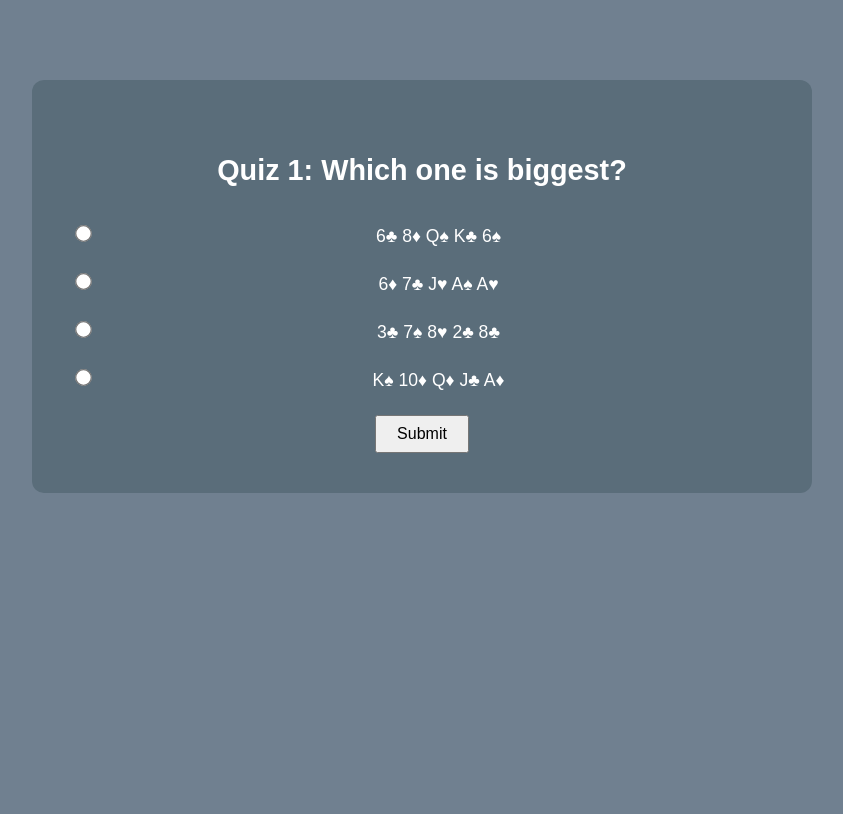
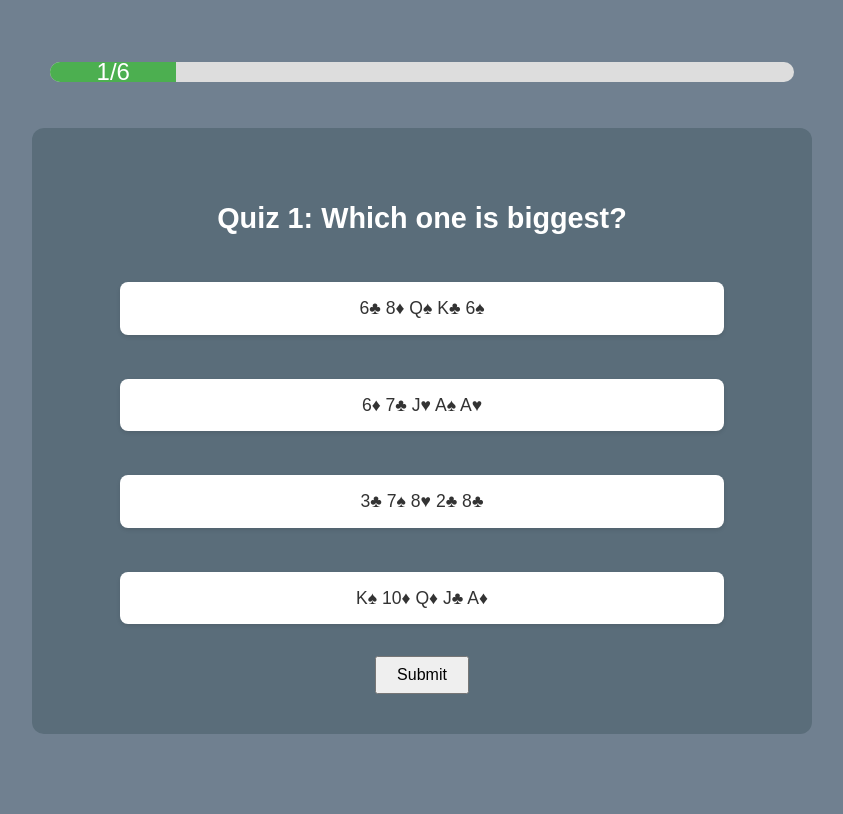
Before and after one commit to GMNBNBNB/4710UI, a Flask app: page /quiz/1 in a window 1280 px wide. Shown: the part 58-872 px from the top of the page, without its empty margins (218-1061 px from the left). Before the commit the page ends 551 px from the top, so only its background shows below. Run offline with Flask 3, Linux system fonts and the light colour scheme.

Commit message:
Change selection style, add progress bar

```diff
--- a/main.py
+++ b/main.py
@@ -70,12 +70,13 @@ def quiz(quiz_id):
             'quiz.html',
             quiz=quiz,
             quiz_id=quiz_id,
+            total=len(quiz_data),
             feedback={'correct': correct, 'explanation': explanation},
             next_url=next_url
         )
 
     # First-time GET request → no feedback shown
-    return render_template('quiz.html', quiz=quiz, quiz_id=quiz_id)
+    return render_template('quiz.html', quiz=quiz, quiz_id=quiz_id, total=len(quiz_data))
 
 @app.route('/results')
 def results():
--- a/static/css/hand_rankings.css
+++ b/static/css/hand_rankings.css
@@ -9,13 +9,11 @@
     margin-bottom: 20px;
   }
 
-  /* 外层两栏布局 */
   .ranking-grid {
     display: flex;
     gap: 40px;
     align-items: flex-start;
   }
-  /* 每一列 */
   .ranking-column {
     flex: 1;
     display: flex;
@@ -23,7 +21,6 @@
     gap: 24px;
   }
 
-  /* 每一行条目：序号 + 文本 + 牌面 横向排列 */
   .ranking-item {
     display: flex;
     align-items: center;
@@ -50,7 +47,6 @@
     color: #ddd;
   }
 
-  /* 牌面容器 */
   .cards {
     flex: 1.5;
     display: flex;
--- a/static/css/nav_arrows.css
+++ b/static/css/nav_arrows.css
@@ -15,13 +15,10 @@
     display: inline-flex;
     align-items: center;
 }
-/* 左箭头 */
 .nav-arrows a.prev::before {
     content: "◀";
     margin-right: 6px;
-    /* position: static; 伪元素默认就是 static，不用写 */
 }
-/* 右箭头 */
 .nav-arrows a.next::after {
     content: "▶";
     margin-left: 6px;
--- /dev/null
+++ b/static/css/quiz.css
@@ -0,0 +1,124 @@
+.quiz-progress-wrapper {
+    text-align: center;
+    margin: 20px 0;
+}
+.progress {
+    display: inline-block;
+    width: 60%;
+    height: 20px;
+    background: #ddd;
+    border-radius: 10px;
+    overflow: hidden;
+}
+.progress-bar {
+    height: 100%;
+    background: #4caf50;
+    color: #fff;
+    line-height: 20px;
+    text-align: center;
+    white-space: nowrap;
+    transition: width 0.3s ease;
+}
+.quiz-container {
+    max-width: 700px;
+    margin: 40px auto;
+    background-color: #5a6d7a;
+    padding: 40px;
+    border-radius: 12px;
+    color: white;
+}
+h3 {
+    font-size: 1.8rem;
+    text-align: center;
+    margin-bottom: 30px;
+    word-wrap: break-word;
+    line-height: 1.5;
+}
+form, .feedback-box {
+    display: flex;
+    flex-direction: column;
+    gap: 20px;
+}
+.form-check {
+    display: flex;
+    align-items: flex-start;
+    gap: 12px;
+}
+.form-check-input {
+    margin-top: 5px;
+    transform: scale(1.3);
+}
+.form-check-label {
+    font-size: 1.1rem;
+    word-wrap: break-word;
+    line-height: 1.6;
+    flex: 1;
+}
+.card-grid {
+    display: flex;
+    flex-wrap: wrap;
+    justify-content: center;
+    gap: 12px;
+}
+.card-item {
+    background: #fff;
+    color: #000;
+    padding: 8px 12px;
+    border-radius: 6px;
+    font-weight: bold;
+    cursor: pointer;
+    user-select: none;
+}
+.card-item input {
+    margin-right: 6px;
+    transform: scale(1.2);
+}
+.btn-primary {
+    align-self: center;
+    padding: 8px 20px;
+    font-size: 1rem;
+}
+.feedback-box {
+    text-align: center;
+    padding: 20px;
+    background: rgba(0,0,0,0.2);
+    border-radius: 8px;
+}
+.feedback-box.correct { border: 2px solid #4caf50; }
+.feedback-box.wrong   { border: 2px solid #f44336; }
+
+.option-card input {
+    display: none;
+}
+
+.option-card {
+    display: block;
+    margin: 12px auto;
+    padding: 12px 20px;
+    width: 80%;
+    max-width: 600px;
+    background: #fff;
+    color: #333;
+    border: 2px solid transparent;
+    border-radius: 8px;
+    cursor: pointer;
+    transition: background 0.2s, border-color 0.2s, color 0.2s;
+    box-shadow: 0 2px 4px rgba(0,0,0,0.1);
+}
+
+.option-card:hover {
+    background: #f0f0f0;
+}
+
+.option-card .option-content {
+    text-align: center;
+    font-size: 1.1rem;
+    line-height: 1.4;
+}
+
+.option-card input:checked + .option-content {
+    background: #4caf50;
+    color: #fff;
+    border-radius: 6px;
+    padding: 10px 18px;
+}
--- a/templates/hand_ranking.html
+++ b/templates/hand_ranking.html
@@ -12,7 +12,6 @@
   <h2>Step 3: rank of Texas Hold ’em cards</h2>
   <div class="ranking-grid">
 
-    <!-- 左栏：1–5 -->
     <div class="ranking-column">
       <!-- 1. Royal Flush -->
       <div class="ranking-item">
@@ -91,7 +90,6 @@
       </div>
     </div>
 
-    <!-- 右栏：6–10 -->
     <div class="ranking-column">
       <!-- 6. Straight -->
       <div class="ranking-item">
--- a/templates/learning.html
+++ b/templates/learning.html
@@ -1,4 +1,4 @@
-{# learning.html — 继承自 nav.html 的学习页 #}
+{# learning.html #}
 {% extends "nav.html" %}
 
 {% block title %}Learning Page{% endblock %}
--- a/templates/quiz.html
+++ b/templates/quiz.html
@@ -1,76 +1,25 @@
 {% extends "nav.html" %}
 {% block title %}Quiz {{ quiz_id }}{% endblock %}
 
+{% block extra_head %}
+{{ super() }}
+<link rel="stylesheet" href="{{ url_for('static', filename='css/quiz.css') }}">
+{% endblock %}
+
 {% block content %}
-  <style>
-    .quiz-container {
-      max-width: 700px;
-      margin: 40px auto;
-      background-color: #5a6d7a;
-      padding: 40px;
-      border-radius: 12px;
-      color: white;
-    }
-    h3 {
-      font-size: 1.8rem;
-      text-align: center;
-      margin-bottom: 30px;
-      word-wrap: break-word;
-      line-height: 1.5;
-    }
-    form, .feedback-box {
-      display: flex;
-      flex-direction: column;
-      gap: 20px;
-    }
-    .form-check {
-      display: flex;
-      align-items: flex-start;
-      gap: 12px;
-    }
-    .form-check-input {
-      margin-top: 5px;
-      transform: scale(1.3);
-    }
-    .form-check-label {
-      font-size: 1.1rem;
-      word-wrap: break-word;
-      line-height: 1.6;
-      flex: 1;
-    }
-    .card-grid {
-      display: flex;
-      flex-wrap: wrap;
-      justify-content: center;
-      gap: 12px;
-    }
-    .card-item {
-      background: #fff;
-      color: #000;
-      padding: 8px 12px;
-      border-radius: 6px;
-      font-weight: bold;
-      cursor: pointer;
-      user-select: none;
-    }
-    .card-item input {
-      margin-right: 6px;
-      transform: scale(1.2);
-    }
-    .btn-primary {
-      align-self: center;
-      padding: 8px 20px;
-      font-size: 1rem;
-    }
-    .feedback-box {
-      text-align: center;
-      padding: 20px;
-      background: rgba(0,0,0,0.2);
-      border-radius: 8px;
-    }
-    .feedback-box.correct { border: 2px solid #4caf50; }
-    .feedback-box.wrong   { border: 2px solid #f44336; }
-  </style>
+
+  <div class="quiz-progress-wrapper">
+    <div class="progress">
+      <div id="quiz-progress-bar"
+           class="progress-bar"
+           role="progressbar"
+           aria-valuemin="0"
+           aria-valuemax="{{ total }}"
+           style="width:0%">
+        0/{{ total }}
+      </div>
+    </div>
+  </div>
 
   <div class="quiz-container">
     <h3>Quiz {{ quiz_id }}: {{ quiz.question }}</h3>
@@ -85,28 +34,30 @@
         {% endif %}
         <p>{{ feedback.explanation }}</p>
       </div>
-      <a href="{{ next_url }}" class="btn btn-primary">Next</a>
-
+      <button type="button"
+              class="btn btn-primary"
+              onclick="window.location.href='{{ next_url }}'">
+        Next
+      </button>
     {# -- OTHERWISE, SHOW THE FORM -- #}
     {% else %}
       <form method="POST">
         {% if quiz.options %}
           {% for option in quiz.options %}
             {% set idx = loop.index0 %}
-            <div class="form-check">
-              <input class="form-check-input"
-                     type="radio"
+              <label class="option-card" for="opt{{ idx }}">
+                <input type="radio"
                        name="option"
                        value="{{ idx }}"
                        id="opt{{ idx }}">
-              <label class="form-check-label" for="opt{{ idx }}">
+                <div class="option-content">
                   {% if option is string %}
                   {{ option }}
                   {% else %}
                   {{ option | join(' ') }}
                   {% endif %}
+                </div>
               </label>
-            </div>
           {% endfor %}
 
         {% elif quiz.cards %}
@@ -139,4 +90,17 @@
       {% endif %}
     {% endif %}
   </div>
+
+  <script src="https://code.jquery.com/jquery-3.6.0.min.js"></script>
+  <script>
+    $(function(){
+      var current = {{ quiz_id }};
+      var max     = {{ total }};
+      var pct = max > 0 ? Math.round(current / max * 100) : 100;
+      $('#quiz-progress-bar')
+              .css('width', pct + '%')
+              .attr('aria-valuenow', current)
+              .text(current + '/' + max);
+    });
+  </script>
 {% endblock %}
--- a/templates/quiz_home.html
+++ b/templates/quiz_home.html
@@ -5,6 +5,10 @@
   <div class="container mt-4">
     <h2>Welcome to the Texas Hold'em Quiz</h2>
     <p>This quiz will test your knowledge of poker rules and strategy.</p>
-    <a href="{{ url_for('quiz', quiz_id=1) }}" class="btn btn-primary mt-3">Start Quiz</a>
+    <button type="button"
+            class="btn btn-primary mt-3"
+            onclick='window.location.href="{{ url_for('quiz', quiz_id=1) }}"'>
+    Start Quiz
+    </button>
   </div>
 {% endblock %}
```
Also changed, not shown: templates/table_position.html (+0 -7 lines). Lines whose indentation alone changed are shown as unchanged.
